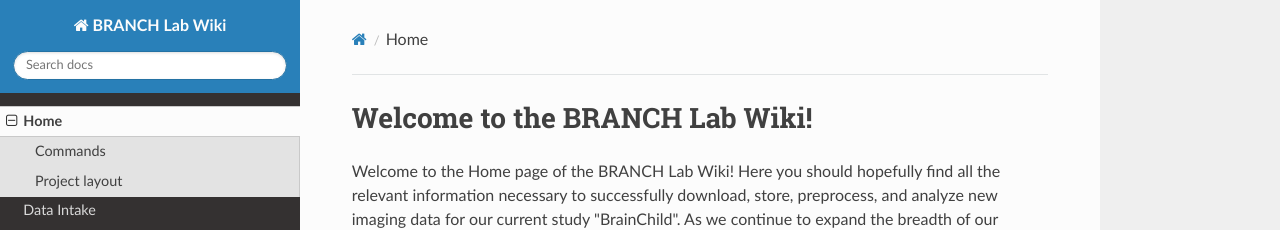
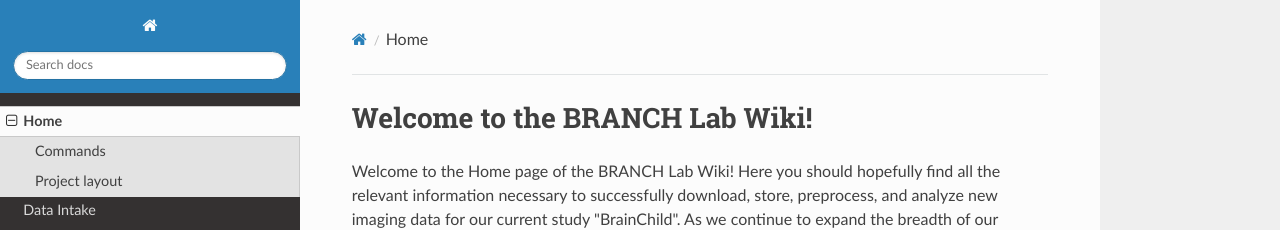
Before and after one commit to bcangelo12/BRANCH-Lab-Wiki, an MkDocs documentation site: the page built from docs/index.md, in a window 1280 px wide. Shown: the top 230 px of the page. Built offline with MkDocs 1.6.1, drawn with Linux system fonts in a browser that asks for light colours; nearby versions of some CDN libraries.

Commit message:
Add files via upload

```diff
--- a/mkdocs.yml
+++ b/mkdocs.yml
@@ -1,5 +1,3 @@
-site_name: BRANCH Lab Wiki
-site_url: https://example.com/
 nav:
     - Home: index.md
     - Data Intake: intake.md
```
